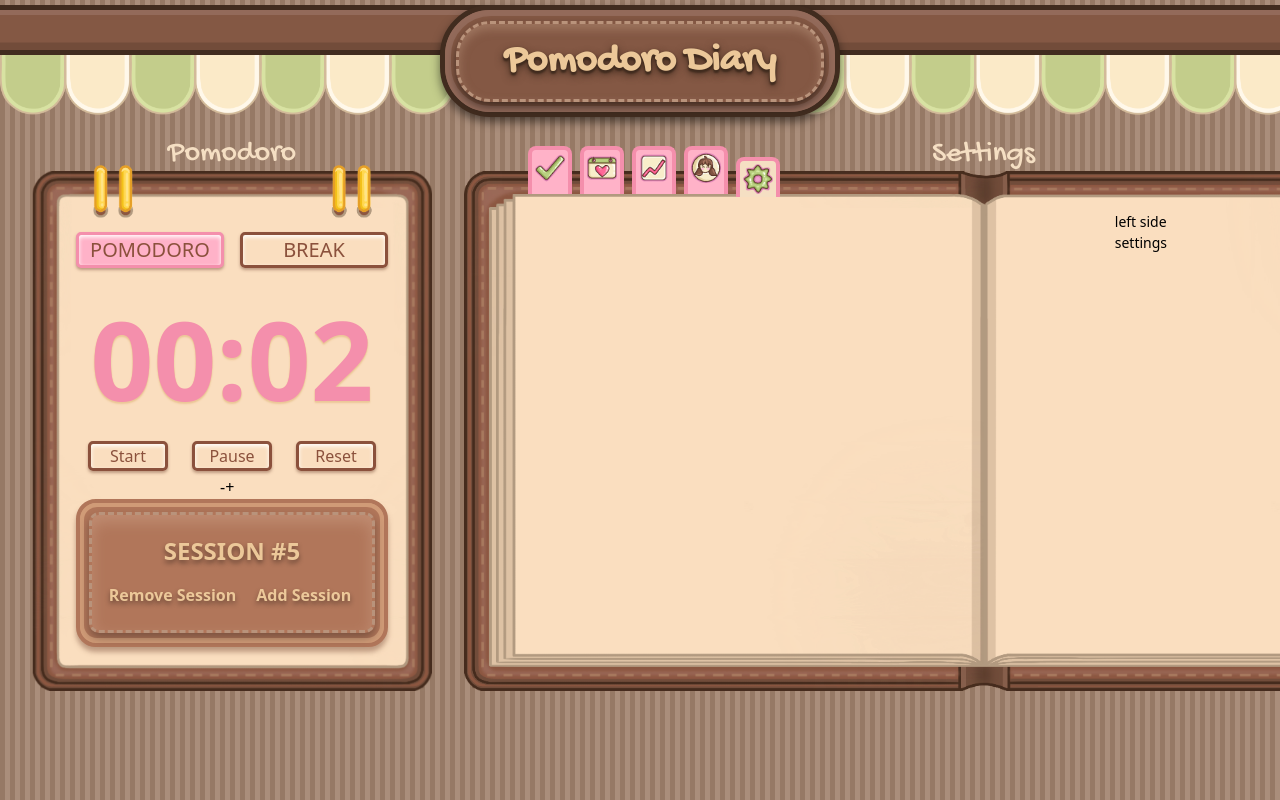
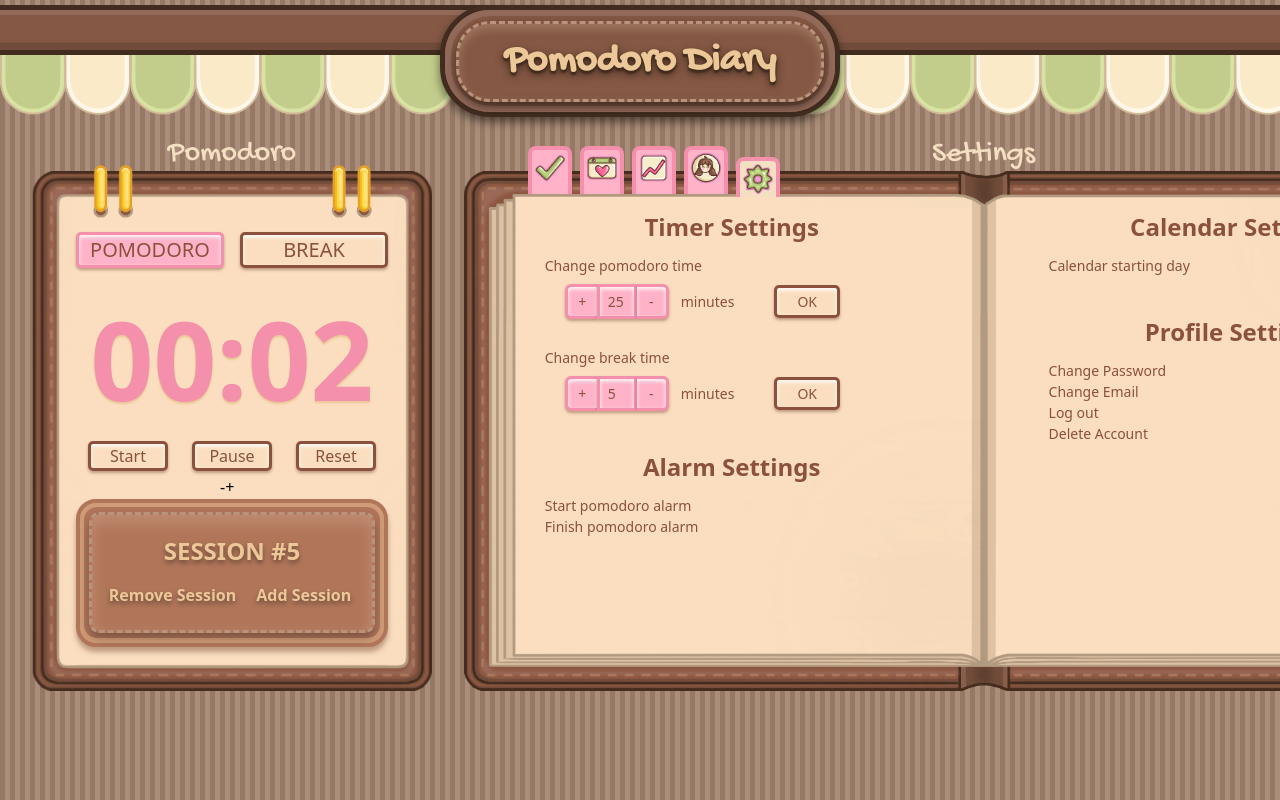
Before and after one commit to eufemia23/Pomodoro-Website, a React (Vite) app: page /settings in a window 1280 px wide. Shown: the top 800 px of the page. Built offline with nearby package versions, Linux system fonts and the light colour scheme; a web font is replaced by a local one.

Commit message:
Created and styled settings in the settings tab

```diff
--- a/src/components/Settings.tsx
+++ b/src/components/Settings.tsx
@@ -1,14 +1,181 @@
+import { useState, type SetStateAction } from "react";
 
 const Settings = () => {
+  const [inputValuePom, setInputValuePom] = useState(25);
+
+  const handleSubmitPom = (e: { preventDefault: () => void }) => {
+    e.preventDefault();
+    setInputValuePom(inputValuePom);
+  };
+
+  const handleChangePom = (e: {
+    target: { value: SetStateAction<string> };
+  }) => {
+    setInputValuePom(e.target.value.replace(/\D/g, ""));
+  };
+
+  const [inputValueBreak, setInputValueBreak] = useState(5);
+
+  const handleSubmitBreak = (e: { preventDefault: () => void }) => {
+    e.preventDefault();
+    setInputValueBreak(inputValueBreak);
+  };
+
+  const handleChangeBreak = (e: {
+    target: { value: SetStateAction<string> };
+  }) => {
+    setInputValueBreak(e.target.value.replace(/\D/g, ""));
+  };
+
+  const handlePomPlusClick = () => {
+    const valuePom = +inputValuePom;
+    if (valuePom < 99) {
+      setInputValuePom(valuePom + 1);
+    }
+  };
+
+  const handlePomMinusClick = () => {
+    const valuePom = +inputValuePom;
+    if (valuePom > 0) {
+      setInputValuePom(valuePom - 1);
+    }
+  };
+
+  const handleBreakPlusClick = () => {
+    const valueBreak = +inputValueBreak;
+    if (valueBreak < 99) {
+      setInputValueBreak(valueBreak + 1);
+    }
+  };
+
+  const handleBreakMinusClick = () => {
+    const valueBreak = +inputValueBreak;
+    if (valueBreak > 0) {
+      setInputValueBreak(valueBreak - 1);
+    }
+  };
+
   return (
     <>
-    <h2 className="text-primary-white text-3xl font-cursive -mt-8.5 ml-38">Settings</h2>
+      <h2 className="text-primary-white text-3xl font-cursive -mt-8.5 ml-38">
+        Settings
+      </h2>
 
-        <div className="w-125  px-20 py-10">left side settings</div>
-        <div className="w-125 px-15 py-10">right side</div>
+      <div className="w-130 -ml-140 my-10 text-light-brown">
+        <div className="text-[14px] mb-3">
+          <h2 className="mx-auto w-max text-2xl font-bold mb-3">
+            Timer Settings
+          </h2>
+          <div className="ml-17.5">
+            <form onSubmit={handleSubmitPom}>
+              <label htmlFor="pomodoroTime" className="block">
+                Change pomodoro time
+              </label>
 
-      </>
-  )
-}
+              <button
+                type="button"
+                className="border-3 rounded-md border-r-0 rounded-r-none border-primary-pink w-8 py-1 outline-0 bg-light-pink shadow-[0px_2px_3px_rgba(132,88,68,0.5)] inset-shadow-sm inset-shadow-white mt-2 duration-100 ease-linear hover:cursor-pointer active:inset-shadow-light-pink ml-5"
+                onClick={handlePomPlusClick}
+              >
+                +
+              </button>
+              <input
+                id="pomodoroTime"
+                value={inputValuePom}
+                onChange={handleChangePom}
+                type="text"
+                maxLength={2}
+                className="border-3 border-primary-pink py-1 px-2 outline-0 bg-light-pink shadow-[0px_2px_3px_rgba(132,88,68,0.5)] inset-shadow-sm inset-shadow-white mt-2 w-10"
+              ></input>
+              <button
+                type="button"
+                className="border-3 rounded-md border-l-0 rounded-l-none border-primary-pink w-8 py-1 outline-0 bg-light-pink shadow-[0px_2px_3px_rgba(132,88,68,0.5)] inset-shadow-sm inset-shadow-white mt-2 duration-100 ease-linear hover:cursor-pointer active:inset-shadow-light-pink"
+                onClick={handlePomMinusClick}
+              >
+                -
+              </button>
+              <div className="inline ml-3">minutes</div>
+              <button
+                type="submit"
+                className="shadow-[0px_2px_3px_rgba(132,88,68,0.5)] inset-shadow-sm inset-shadow-white border-3 rounded-[5px] px-5 py-[3px] hover:cursor-pointer ml-10 duration-100 ease-linear active:shadow-none hover:bg-light-pink active:bg-light-pink active:border-primary-pink"
+              >
+                OK
+              </button>
+            </form>
 
-export default Settings
+            <div className="text-[14px] mt-7">
+              <form onSubmit={handleSubmitBreak}>
+                <label htmlFor="breakTime" className="block">
+                  Change break time
+                </label>
+                <button
+                  type="button"
+                  className="border-3 rounded-md border-r-0 rounded-r-none border-primary-pink w-8 py-1 outline-0 bg-light-pink shadow-[0px_2px_3px_rgba(132,88,68,0.5)] inset-shadow-sm inset-shadow-white mt-2 duration-100 ease-linear hover:cursor-pointer active:inset-shadow-light-pink ml-5"
+                  onClick={handleBreakPlusClick}
+                >
+                  +
+                </button>
+                <input
+                  id="breakTime"
+                  value={inputValueBreak}
+                  onChange={handleChangeBreak}
+                  type="text"
+                  maxLength={2}
+                  className="border-3 border-primary-pink w-10 py-1 pl-2 outline-0 bg-light-pink shadow-[0px_2px_3px_rgba(132,88,68,0.5)] inset-shadow-sm inset-shadow-white mt-2"
+                ></input>
+                <button
+                  type="button"
+                  className="border-3 rounded-md border-l-0 rounded-l-none border-primary-pink w-8 py-1 outline-0 bg-light-pink shadow-[0px_2px_3px_rgba(132,88,68,0.5)] inset-shadow-sm inset-shadow-white mt-2 duration-100 ease-linear hover:cursor-pointer active:inset-shadow-light-pink"
+                  onClick={handleBreakMinusClick}
+                >
+                  -
+                </button>
+                <div className="inline ml-3">minutes</div>
+
+                <button
+                  type="submit"
+                  className="shadow-[0px_2px_3px_rgba(132,88,68,0.5)] inset-shadow-sm inset-shadow-white border-3 rounded-[5px] px-5 py-[3px] hover:cursor-pointer ml-10 duration-100 ease-linear active:shadow-none hover:bg-light-pink active:bg-light-pink active:border-primary-pink"
+                >
+                  OK
+                </button>
+              </form>
+            </div>
+          </div>
+        </div>
+
+        <h2 className="mx-auto w-max text-2xl font-bold mb-3 mt-10">
+          Alarm Settings
+        </h2>
+        <div className="ml-17.5">
+          <div>Start pomodoro alarm</div>
+          <div>Finish pomodoro alarm</div>
+        </div>
+      </div>
+
+      <div className="w-125 px-15 py-10 mr-5">
+        <div className=" text-light-brown">
+          <div className="text-[14px] mb-3">
+            <h2 className="mx-auto w-max text-2xl font-bold mb-3">
+              Calendar Settings
+            </h2>
+            <div className="">
+              <div>Calendar starting day</div>
+            </div>
+
+            <h2 className="mx-auto w-max text-2xl font-bold mb-3 mt-10">
+              Profile Settings
+            </h2>
+            <div className="">
+              <div>Change Password</div>
+              <div>Change Email</div>
+              <div>Log out</div>
+              <div>Delete Account</div>
+            </div>
+          </div>
+        </div>
+      </div>
+    </>
+  );
+};
+
+export default Settings;
--- a/src/components/Todo.tsx
+++ b/src/components/Todo.tsx
@@ -70,7 +70,7 @@ const Todo = () => {
                 onChange={handleChange}
                 type="text"
                 placeholder="Start writing and press enter to create task"
-                className="border-4 rounded-md border-primary-pink w-100 py-1 pl-2 outline-0 bg-light-pink pr-12 shadow-[0px_2px_3px_rgba(132,88,68,0.5)] inset-shadow-sm inset-shadow-white"
+                className="border-3 rounded-md border-primary-pink w-100 py-1 pl-2 outline-0 bg-light-pink pr-12 shadow-[0px_2px_3px_rgba(132,88,68,0.5)] inset-shadow-sm inset-shadow-white"
               />
               <button
                 type="submit"
```
